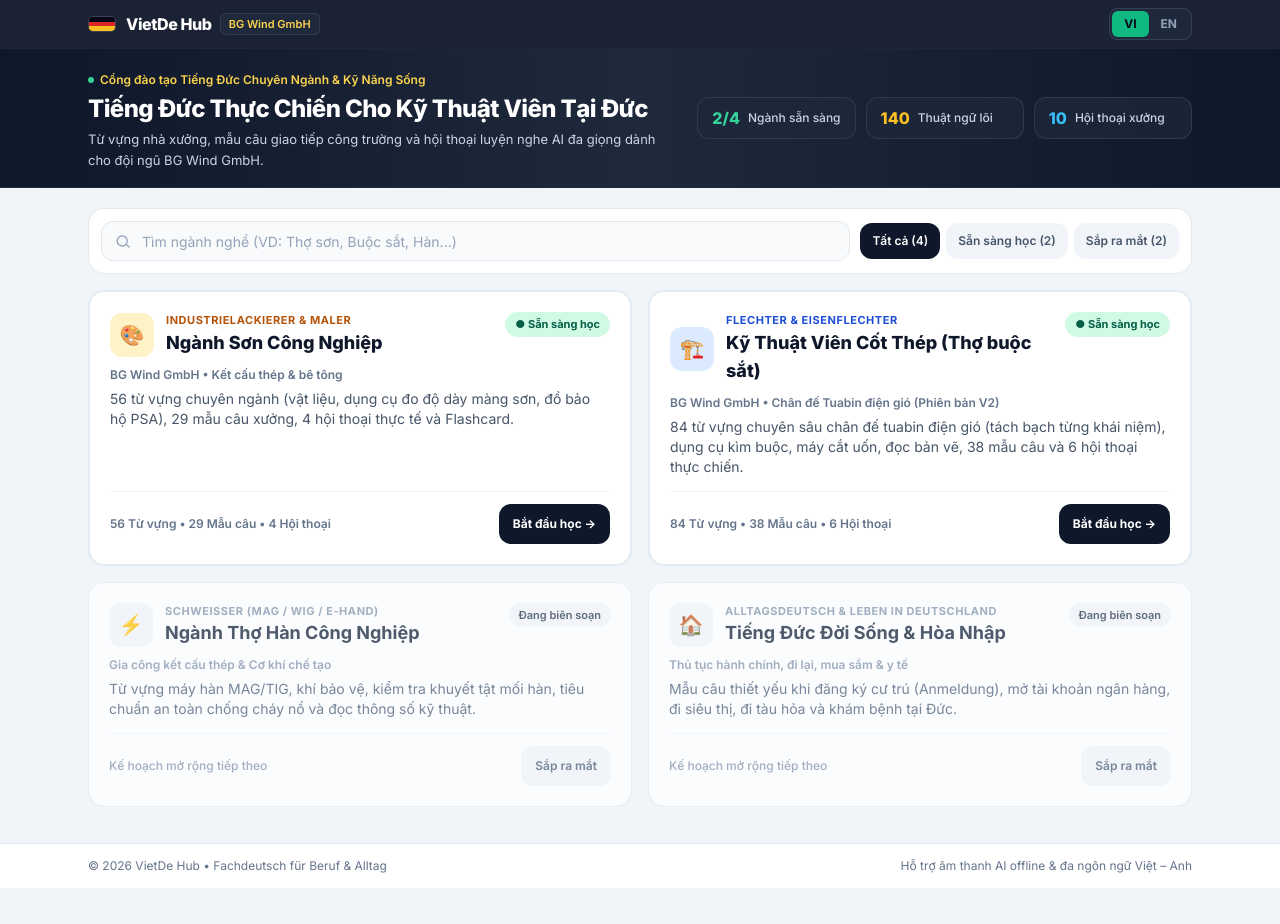
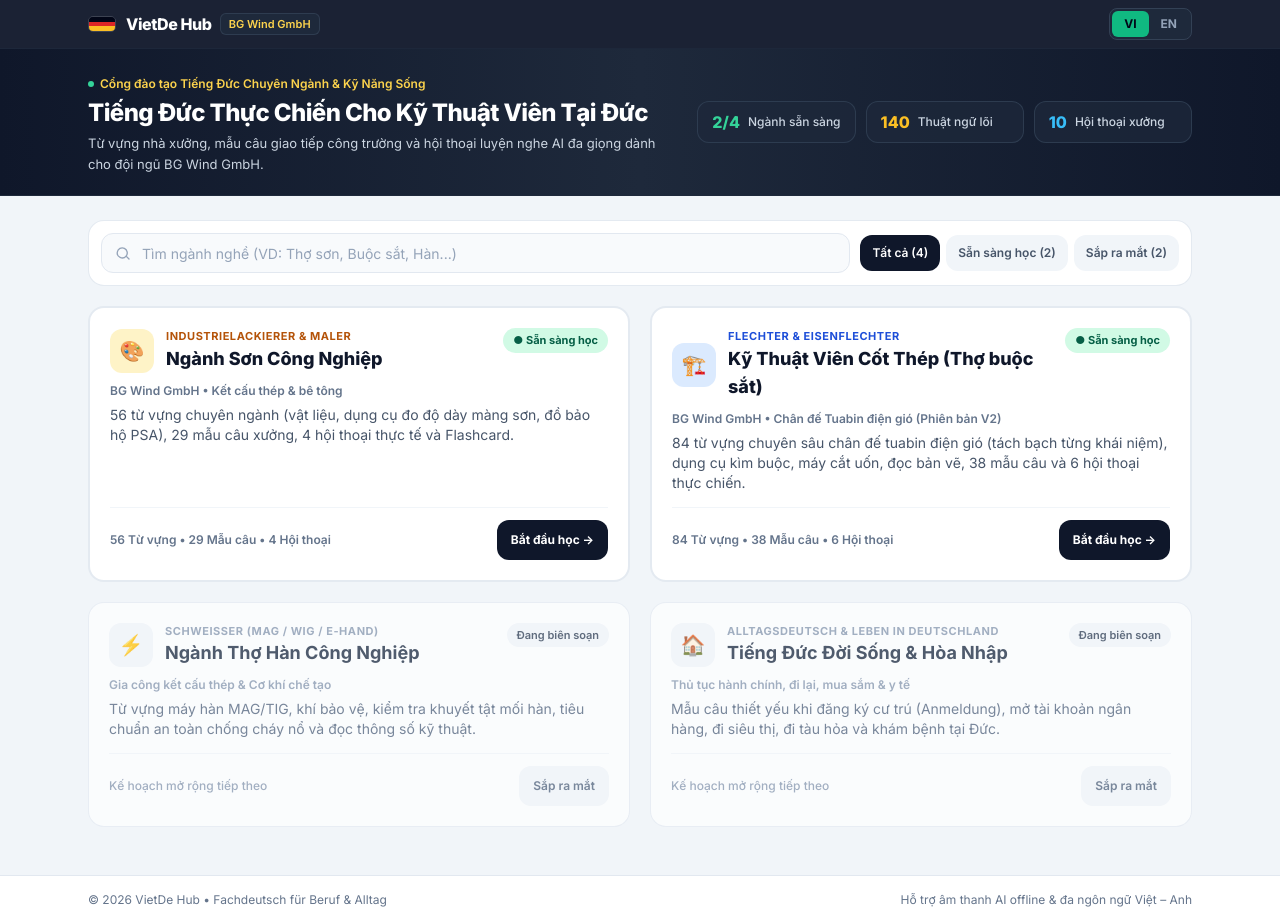
Before and after one commit to vietde-hub/vietde-hub.github.io, a plain HTML site: page index.html in a window 1280 px wide. Before the commit the page ends 888 px from the top, so only its background shows below. Drawn offline with nearby package versions, Linux system fonts and the light colour scheme.

Commit message:
edit giao dien trang chu

```diff
--- a/index.html
+++ b/index.html
@@ -99,16 +99,16 @@
       </div>
     </header>
 
-    <!-- SLEEK COMPACT HERO STRIP (OPTIMIZED HEIGHT & VISUAL BALANCE) -->
+    <!-- SLEEK COMPACT HERO STRIP (I18N-RESILIENT LAYOUT) -->
     <section
       class="bg-gradient-to-r from-slate-900 via-slate-800 to-slate-900 text-white border-b border-slate-800"
     >
-      <div class="max-w-6xl mx-auto px-4 sm:px-6 py-3.5 sm:py-4">
+      <div class="max-w-6xl mx-auto px-4 sm:px-6 py-4 sm:py-5">
         <div
-          class="flex flex-col lg:flex-row lg:items-center lg:justify-between gap-3 lg:gap-6"
+          class="flex flex-col lg:flex-row lg:items-center lg:justify-between gap-3.5 lg:gap-6"
         >
-          <!-- Left: Compact Title + 1-line Subtitle -->
-          <div class="min-w-0 space-y-1">
+          <!-- Left: Title + Full Subtitle (2-line safe container) -->
+          <div class="min-w-0 flex-1 space-y-1">
             <div
               class="inline-flex items-center gap-1.5 text-[11px] sm:text-xs font-semibold text-amber-300"
             >
@@ -127,7 +127,7 @@
             </h1>
             <p
               id="heroSubtitle"
-              class="text-xs sm:text-[13px] text-slate-300 leading-relaxed max-w-2xl"
+              class="text-xs sm:text-[13px] text-slate-300 leading-relaxed max-w-3xl"
             >
               Từ vựng nhà xưởng, mẫu câu giao tiếp công trường và hội thoại
               luyện nghe AI đa giọng dành cho đội ngũ BG Wind GmbH.
@@ -186,9 +186,9 @@
     </section>
 
     <!-- MAIN COURSES SECTION -->
-    <main class="max-w-6xl mx-auto px-4 sm:px-6 py-4 sm:py-5 flex-1 w-full">
+    <main class="max-w-6xl mx-auto px-4 sm:px-6 py-5 sm:py-6 flex-1 w-full">
       <div
-        class="bg-white rounded-2xl p-2.5 sm:p-3 shadow-xs border border-slate-200/90 mb-4 flex flex-col sm:flex-row items-stretch sm:items-center justify-between gap-2.5"
+        class="bg-white rounded-2xl p-2.5 sm:p-3 shadow-xs border border-slate-200/90 mb-5 flex flex-col sm:flex-row items-stretch sm:items-center justify-between gap-2.5"
       >
         <div class="relative flex-1">
           <svg
@@ -226,7 +226,7 @@
         ></div>
       </div>
 
-      <div id="coursesGrid" class="grid grid-cols-1 md:grid-cols-2 gap-4"></div>
+      <div id="coursesGrid" class="grid grid-cols-1 md:grid-cols-2 gap-5"></div>
     </main>
 
     <div
@@ -234,7 +234,7 @@
       class="hidden fixed bottom-6 left-1/2 -translate-x-1/2 z-50 max-w-[92vw] bg-slate-900 text-white text-xs font-medium px-4 py-2.5 rounded-full shadow-xl border border-slate-700"
     ></div>
 
-    <footer class="border-t border-slate-200 bg-white py-3.5 mt-4">
+    <footer class="border-t border-slate-200 bg-white py-4 mt-6">
       <div
         class="max-w-6xl mx-auto px-4 sm:px-6 flex flex-col sm:flex-row items-center justify-between gap-1.5 text-xs text-slate-500"
       >
```
